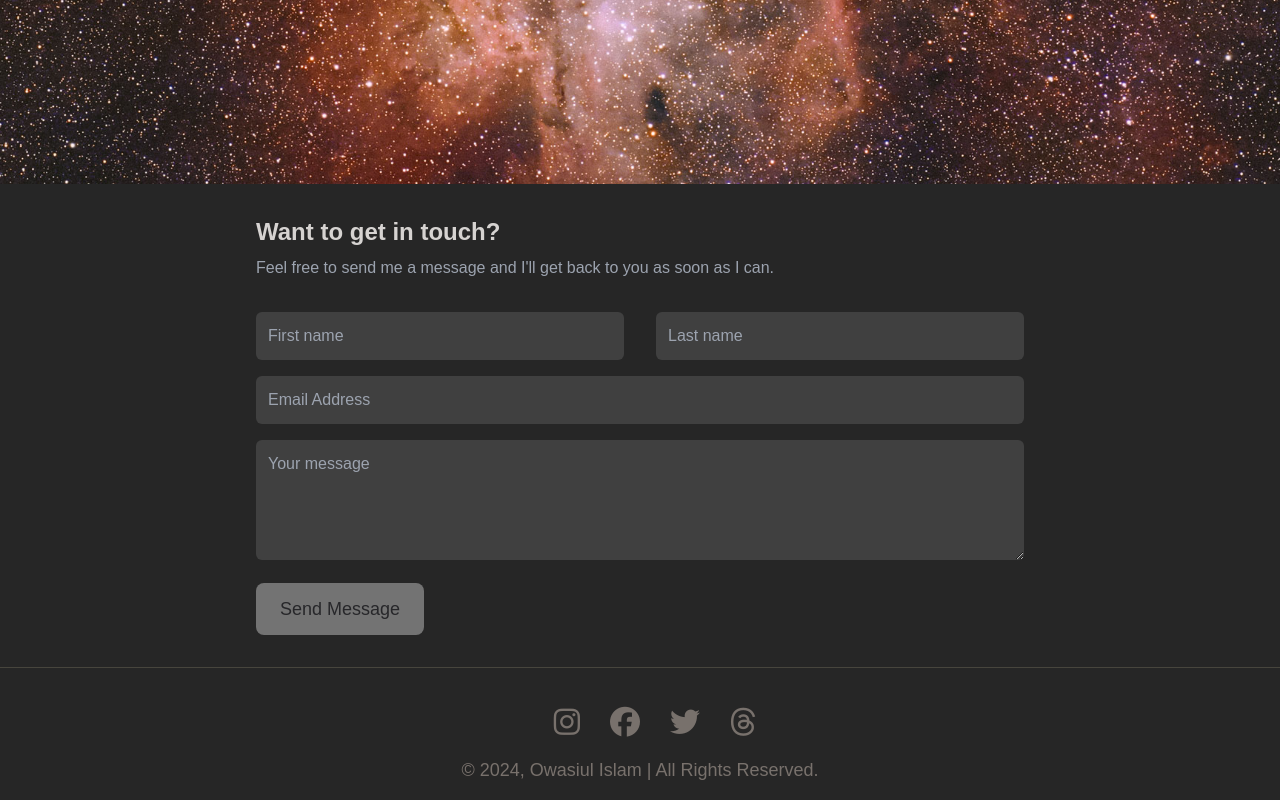
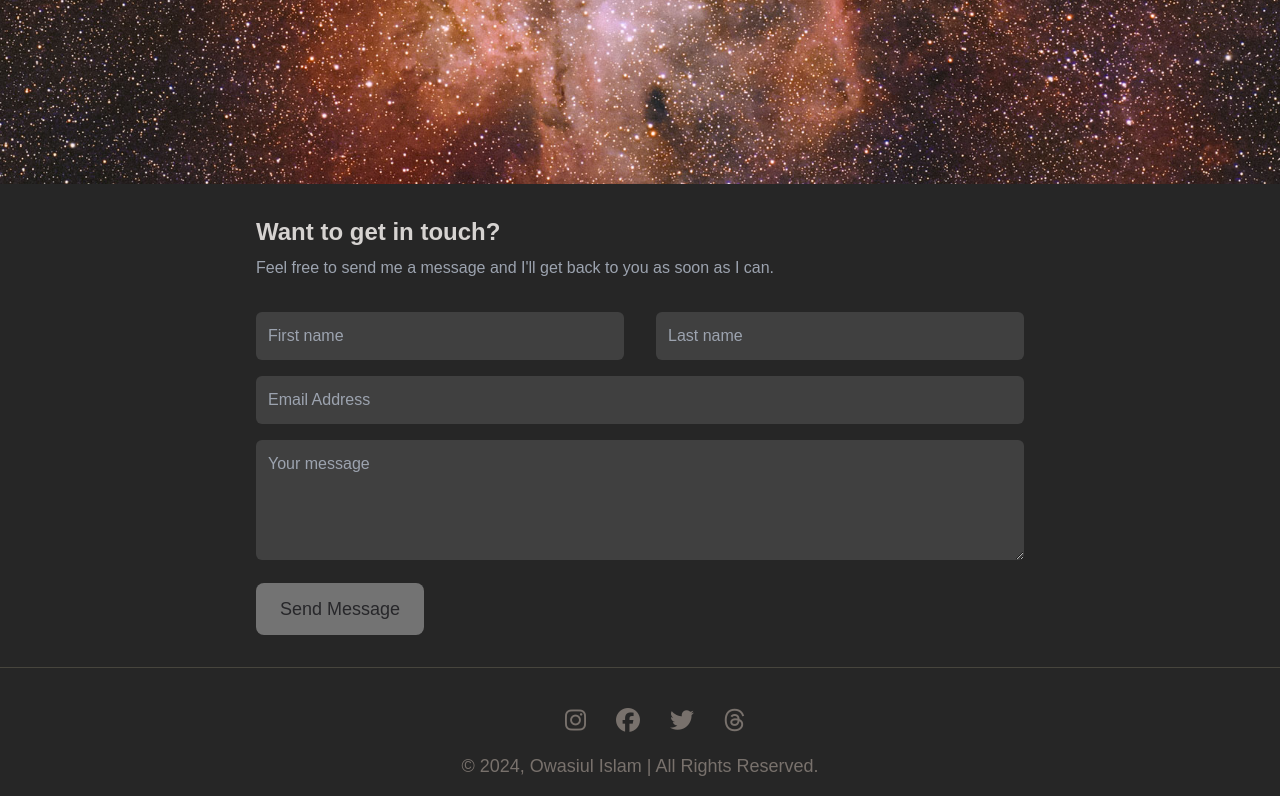
Before and after one commit to Owasiul/Zubuyer_Kaolin_web_clone.github.io, a plain HTML site: page index.html in a window 1280 px wide. Shown: the part 1890-2690 px from the top of the page. Drawn offline with nearby package versions, Linux system fonts and the light colour scheme; a web font is replaced by a local one.

Commit message:
update3.0

```diff
--- a/index.html
+++ b/index.html
@@ -163,22 +163,22 @@
           <ul class="flex justify-center items-center mb-4">
             <li class="hover:scale-110">
               <a href="https://www.instagram.com/your_profile" target="_blank">
-                <i class="fa-brands fa-instagram text-3xl"></i>
+                <i class="fa-brands fa-instagram text-2xl"></i>
               </a>
             </li>
             <li class="hover:scale-110">
               <a href="https://www.facebook.com/your_profile" target="_blank">
-                <i class="fa-brands fa-facebook text-3xl"></i>
+                <i class="fa-brands fa-facebook text-2xl"></i>
               </a>
             </li>
             <li class="hover:scale-110">
               <a href="https://www.twitter.com/your_profile" target="_blank">
-                <i class="fa-brands fa-twitter text-3xl"></i>
+                <i class="fa-brands fa-twitter text-2xl"></i>
               </a>
             </li>
             <li class="hover:scale-110">
               <a href="https://www.threads.net/@your_profile" target="_blank">
-                <i class="fa-brands fa-threads text-3xl"></i>
+                <i class="fa-brands fa-threads text-2xl"></i>
               </a>
             </li>
           </ul>
```
